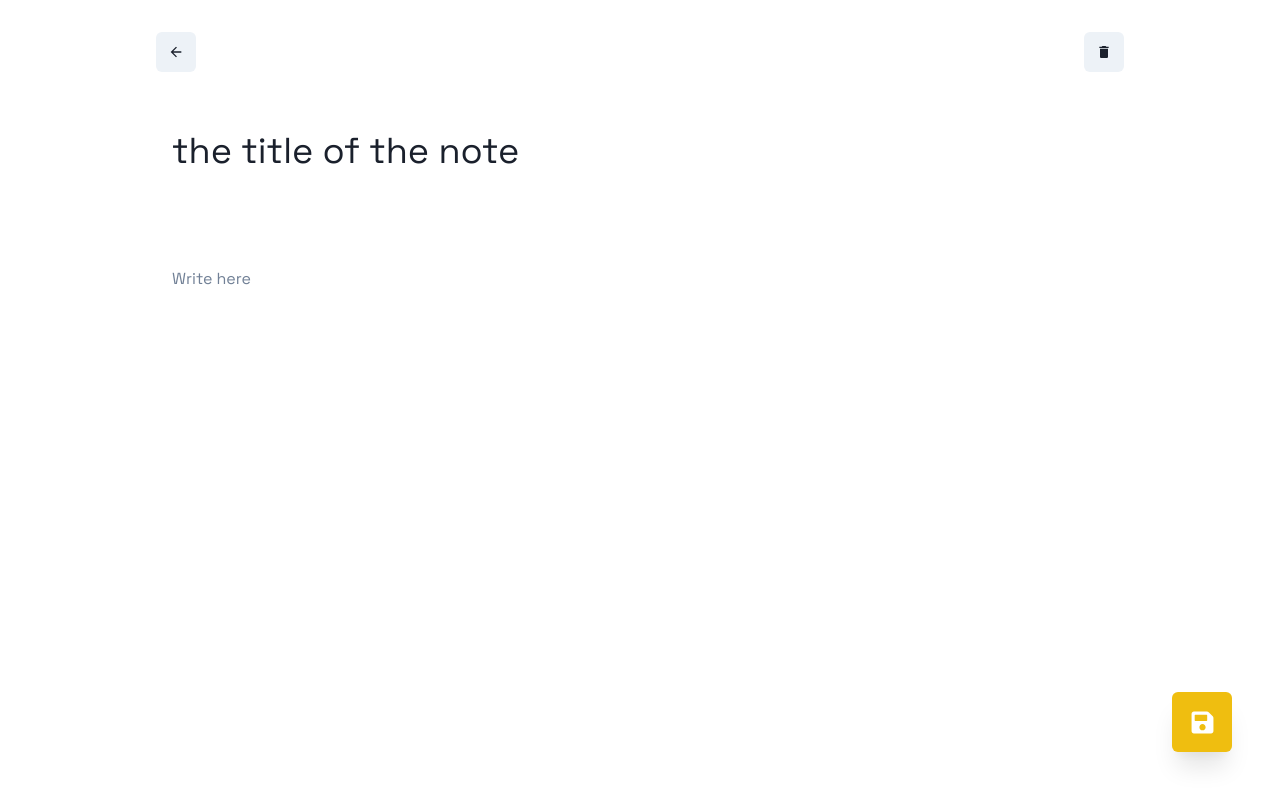
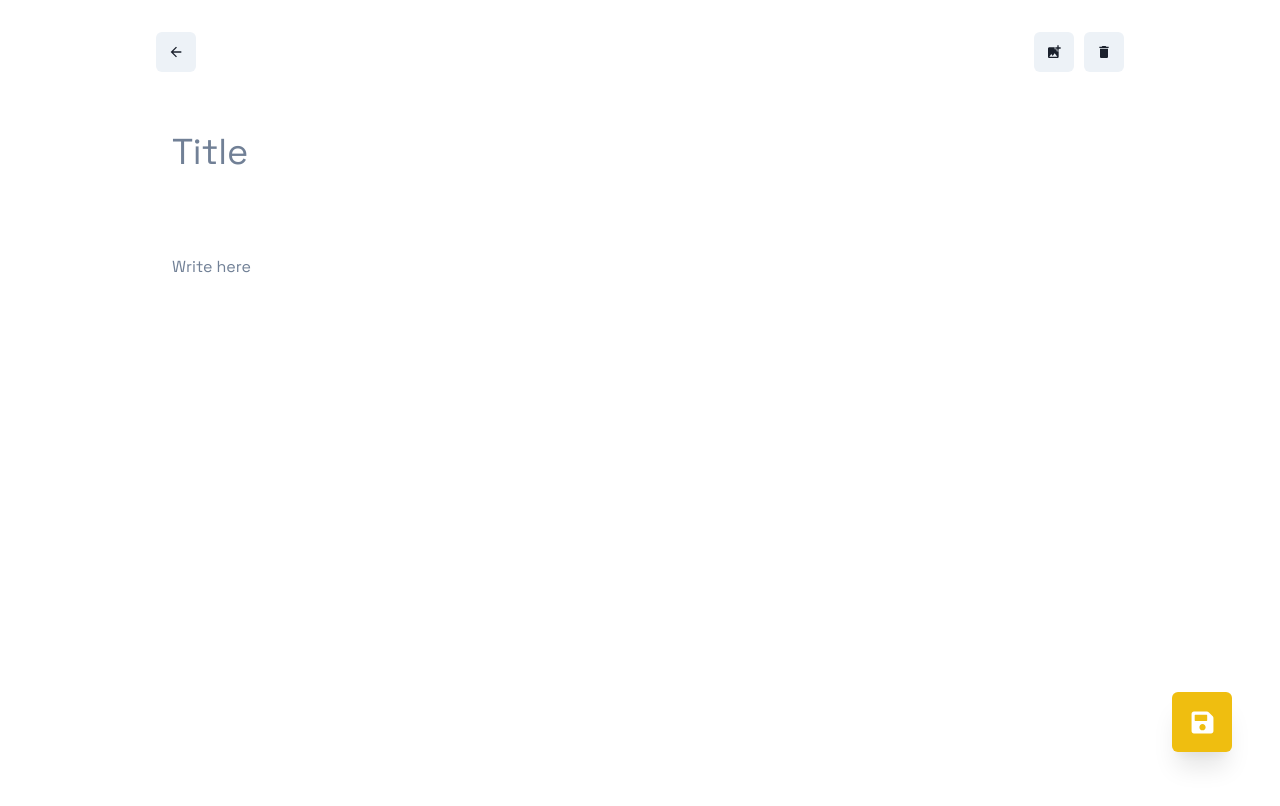
Before and after one commit to aadithyen/mynotes, a React (Vite) app: page /edit in a window 1280 px wide. Shown: the top 806 px of the page. Built offline with nearby package versions, Linux system fonts and the light colour scheme.

Commit message:
Added file attach ui

```diff
--- a/src/components/Header.jsx
+++ b/src/components/Header.jsx
@@ -5,7 +5,6 @@ import {
 	Input,
 	InputGroup,
 	InputLeftElement,
-	Icon,
 } from "@chakra-ui/react";
 import { MdSearch } from "react-icons/md";
 
@@ -13,7 +12,7 @@ const Header = () => {
 	return (
 		<Flex m="4" mt="12" flexDir="column">
 			<Flex justifyContent="space-between" alignItems="center">
-				<Heading as="h1" size="4xl">
+				<Heading as="h1" size="2xl">
 					my notes
 				</Heading>
 				<Avatar size="md" src="https://bit.ly/code-beast"></Avatar>
--- a/src/pages/Edit.jsx
+++ b/src/pages/Edit.jsx
@@ -1,19 +1,24 @@
-import {
-	Box,
-	Flex,
-	IconButton,
-	Editable,
-	EditableInput,
-	EditableTextarea,
-	EditablePreview,
-	Textarea,
-} from "@chakra-ui/react";
+import { Box, Flex, IconButton, Textarea } from "@chakra-ui/react";
+import { useRef } from "react";
 import { FaSave } from "react-icons/fa";
-import { MdArrowBack, MdDelete } from "react-icons/md";
+import { MdAddPhotoAlternate, MdArrowBack, MdDelete } from "react-icons/md";
 import { Link } from "react-router-dom";
 import FAB from "../components/FAB";
 
 const Edit = () => {
+	const hiddenFileInput = useRef(null);
+
+	const handleAttach = (event) => {
+		hiddenFileInput.current.click();
+	};
+
+	const handleChange = (event) => {
+		const fileUploaded = event.target.files[0];
+		handleUpload(fileUploaded);
+	};
+
+	const handleUpload = (file) => {};
+
 	return (
 		<Box maxW="1000px" my="4" mx="auto" px="4" mt="8">
 			<Flex flexDir="column">
@@ -21,24 +26,36 @@ const Edit = () => {
 					<Link to="/">
 						<IconButton icon={<MdArrowBack />}></IconButton>
 					</Link>
-					<IconButton icon={<MdDelete />}></IconButton>
+					<Flex gap="10px">
+						<IconButton
+							icon={<MdAddPhotoAlternate />}
+							onClick={handleAttach}
+						></IconButton>
+						<IconButton icon={<MdDelete />}></IconButton>
+					</Flex>
 				</Flex>
-				<Editable
-					defaultValue="the title of the note"
+				<input
+					type="file"
+					ref={hiddenFileInput}
+					onChange={handleChange}
+					hidden
+				/>
+				<Textarea
+					placeholder="Title"
 					fontSize="4xl"
-					as="h2"
 					mt="12"
-					minH="140px"
-				>
-					<EditablePreview px="4" />
-					<EditableTextarea overflow="hidden" resize="none" rows="2" px="4" />
-				</Editable>
+					mb="12"
+					border="none"
+					resize="none"
+					focusBorderColor="primary.200"
+				></Textarea>
 
 				<Textarea
 					minH="xl"
 					placeholder="Write here"
 					border="none"
 					resize="none"
+					focusBorderColor="primary.200"
 				></Textarea>
 
 				<FAB icon={<FaSave />} />
```
